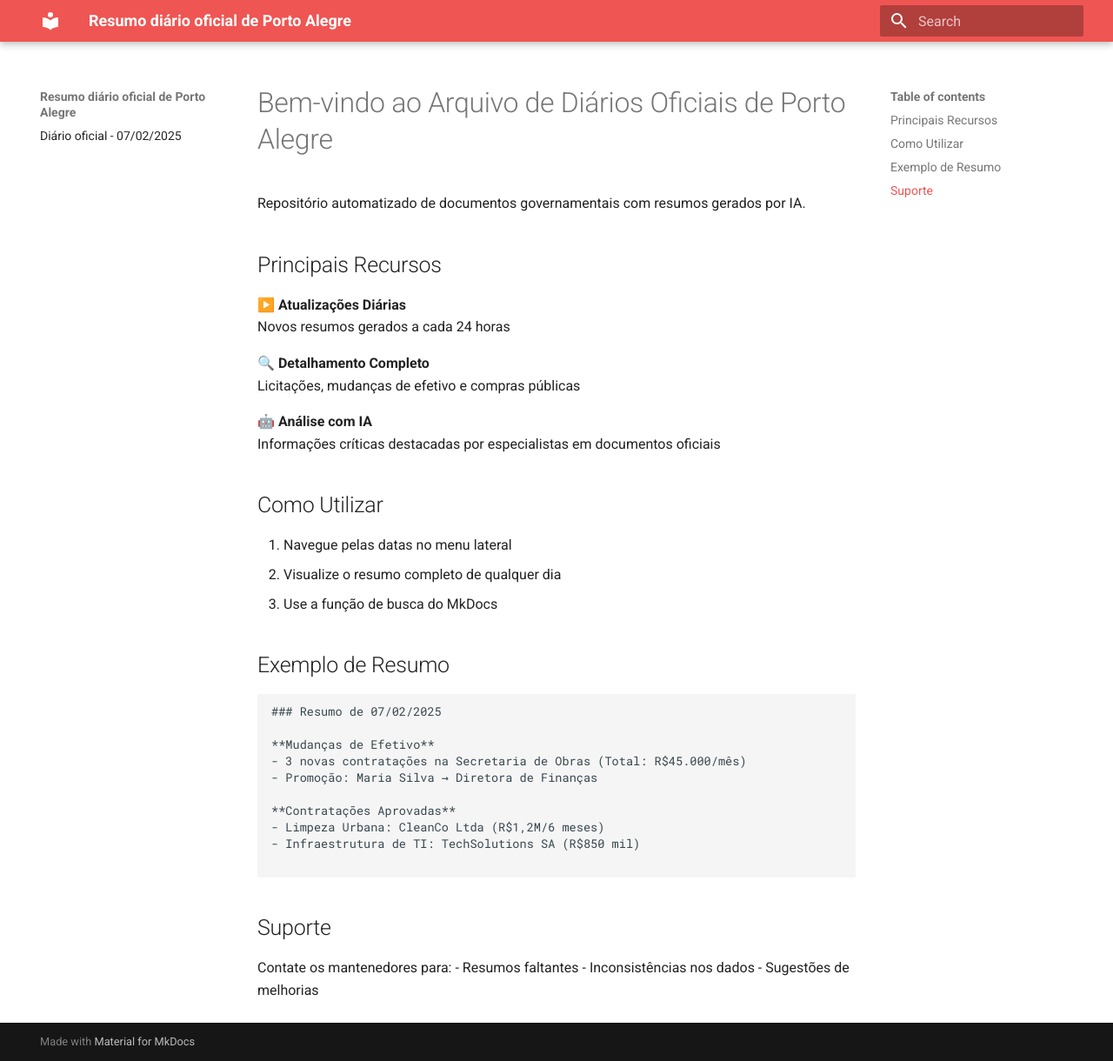
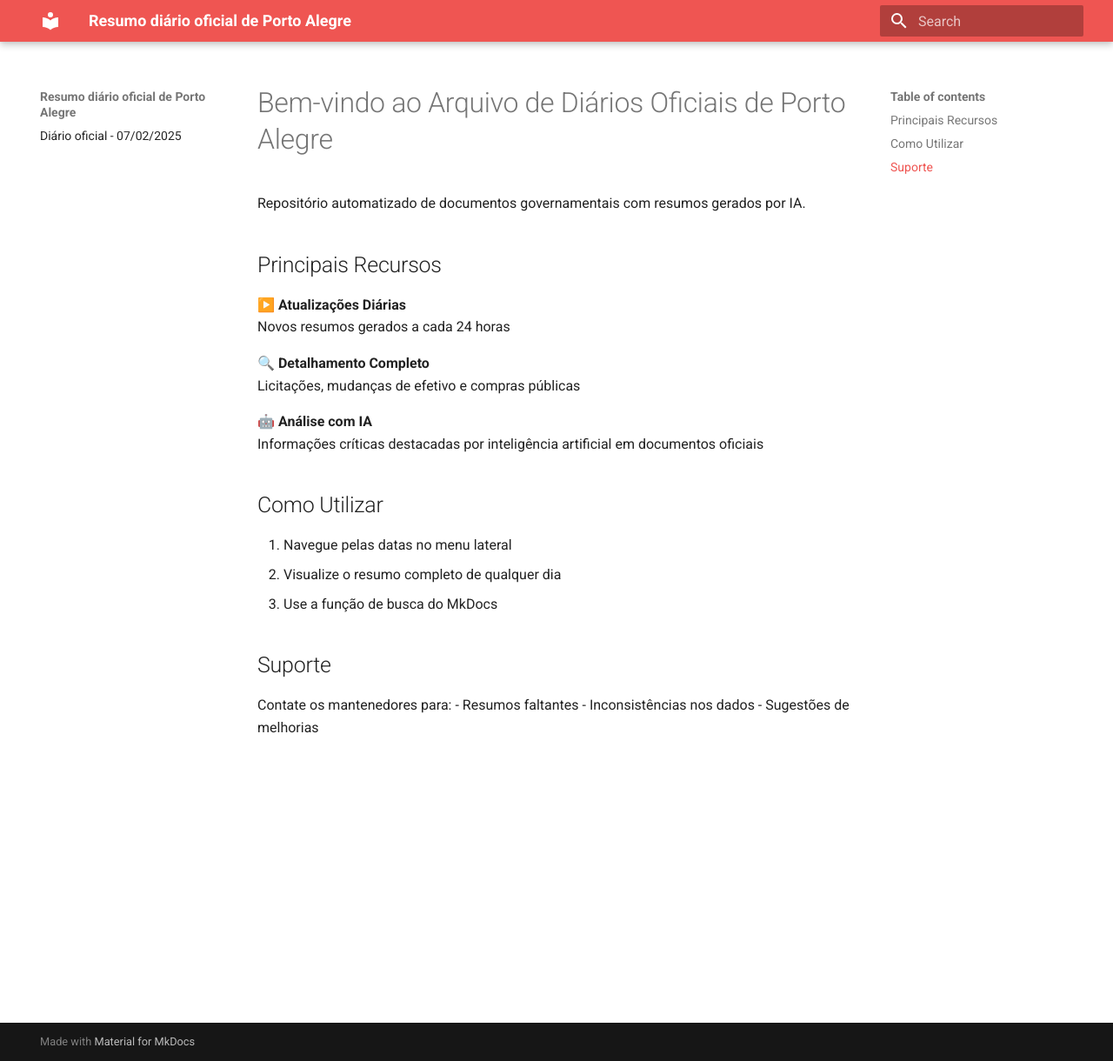
Before and after one commit to pcbr-ti-poa/resumo-diario-oficial, an MkDocs documentation site: the page built from docs/index.md, in a window 1280 px wide and 1220 px high. Shown: the whole window at 87% size. Built offline with MkDocs 1.6.1 and Material for MkDocs 9.7.7, drawn with Linux system fonts in a browser that asks for light colours.

Commit message:
index update

````diff
--- a/docs/index.md
+++ b/docs/index.md
@@ -11,7 +11,7 @@ Novos resumos gerados a cada 24 horas
 Licitações, mudanças de efetivo e compras públicas
 
 🤖 **Análise com IA**
-Informações críticas destacadas por especialistas em documentos oficiais
+Informações críticas destacadas por inteligência artificial em documentos oficiais
 
 ## Como Utilizar
 
@@ -19,21 +19,6 @@ Informações críticas destacadas por especialistas em documentos oficiais
 2. Visualize o resumo completo de qualquer dia
 3. Use a função de busca do MkDocs
 
-## Exemplo de Resumo
-
-```markdown
-### Resumo de 07/02/2025
-
-**Mudanças de Efetivo**
-- 3 novas contratações na Secretaria de Obras (Total: R$45.000/mês)
-- Promoção: Maria Silva → Diretora de Finanças
-
-**Contratações Aprovadas**
-- Limpeza Urbana: CleanCo Ltda (R$1,2M/6 meses)
-- Infraestrutura de TI: TechSolutions SA (R$850 mil)
-
-```
-
 ## Suporte
 
 Contate os mantenedores para:
````
